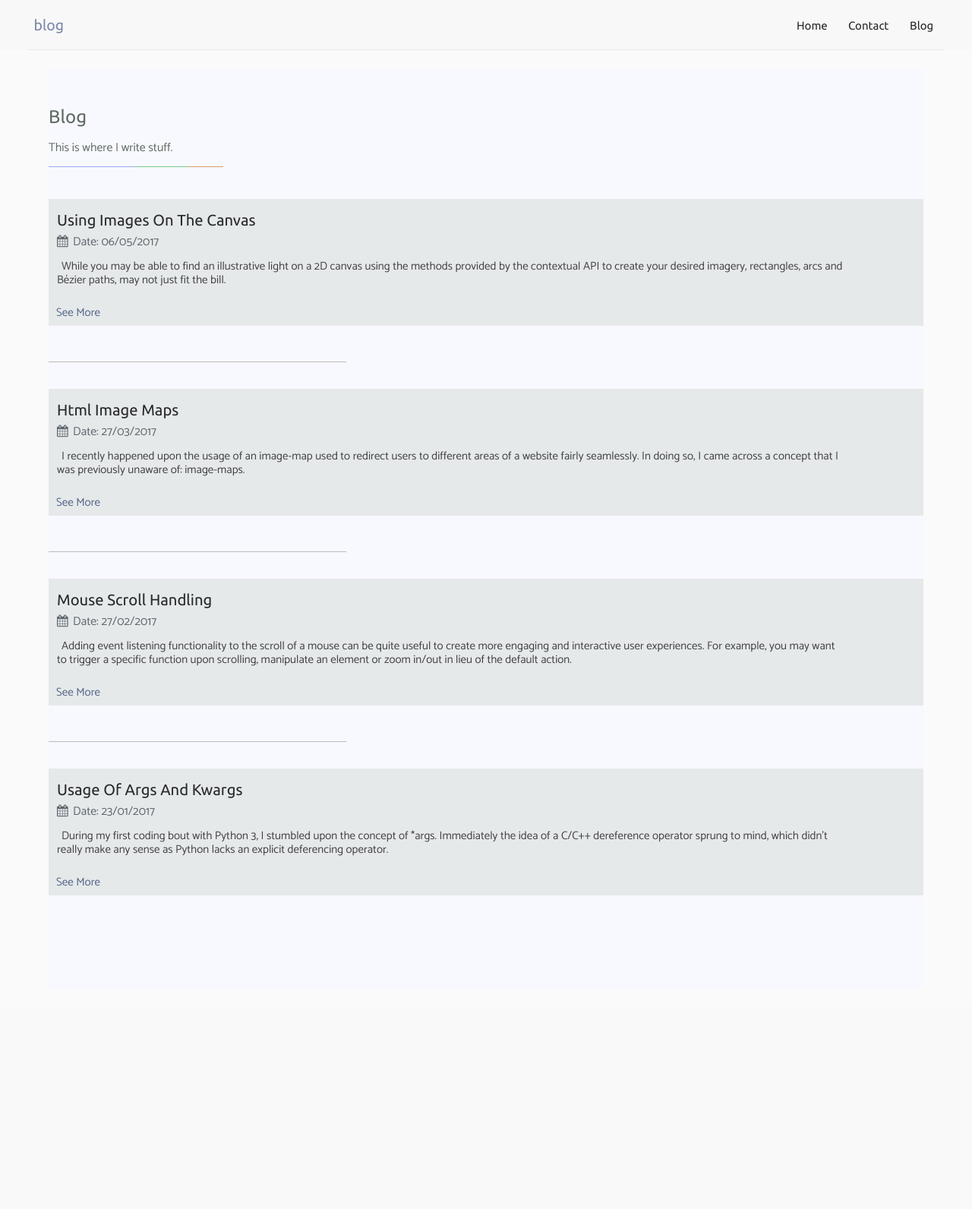
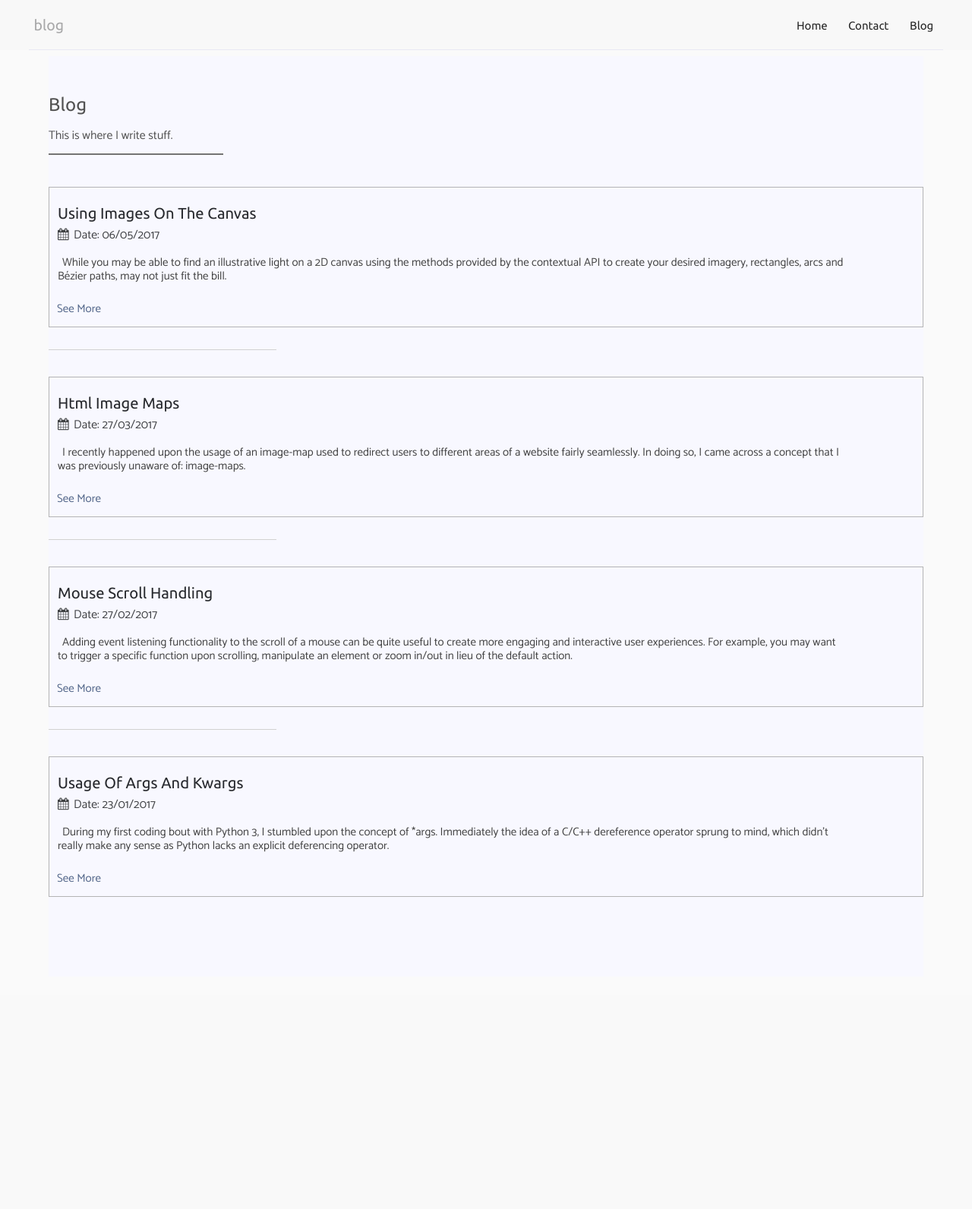
Before and after one commit to curtiszki/curtiszki.github.io, a Jekyll site: the page built from blog/index.html, in a window 1280 px wide. Shown: the whole page at 76% size. Built offline with Jekyll 4.4.1, drawn with Linux system fonts in a browser that asks for light colours.

Commit message:
blog minor aesthetic update

```diff
--- a/_sass/header.scss
+++ b/_sass/header.scss
@@ -35,8 +35,8 @@
         .hdr-txt-title-span {
 
           display: inline-block;
-          color: #7a88a9;
-          transition: color 0.2s linear;
+          color: #a8a8a9;
+          transition: color .2s linear;
         }
       }
 
@@ -44,7 +44,7 @@
 
         .hdr-txt-title-span {
 
-          color: #a9837a;
+          color: #71717b;
         }
       }
     }
@@ -72,7 +72,8 @@
           vertical-align: middle;
 
           &:before {
-            background: #aececb;
+            background: #F9F9F9;
+            border: 1px solid #E1E1E1;
             border-radius: 3px;
             bottom: 0;
             content: " ";
--- a/css/blog.scss
+++ b/css/blog.scss
@@ -29,7 +29,7 @@ table {
 .content-main {
 
   box-sizing: border-box;
-  padding: 24px 0;
+  padding: 8px 0 24px;
   word-wrap: break-word;
 }
 
@@ -58,7 +58,7 @@ table {
 
   .blog-primary-title {
 
-    color: #5f6c63;
+    color: #525252;
     text-align: left;
     padding: 28px 0 34px;
     position: relative;
@@ -77,9 +77,9 @@ table {
   }
 
   #main-title-underline {
-    background: #77cb89;
+    background: #747474;
     bottom: 18px;
-    height: 1px;
+    height: 2px;
     left: 0;
     margin-top: 0;
     min-width: 200px;
@@ -87,7 +87,7 @@ table {
     right: 0;
     width: 20%;
   }
-
+/*
   #main-title-underline:before,
   #main-title-underline:after {
     bottom: 0;
@@ -107,7 +107,7 @@ table {
     left: 80%;
     width: 20%;
   }
-
+*/
   #blog-content {
 
     padding: 24px 0px 12px;
@@ -122,8 +122,8 @@ table {
 
       .blog-item-content-wrapper {
 
-        background-color: #e6e9ea;
-        padding: 6px;
+        border: 1px solid #b4b4b4;
+        padding: 12px 6px;
 
         .blog-item-main-wrapper {
 
@@ -154,7 +154,7 @@ table {
 
               .blog-item-date {
 
-                color: #5c666c;
+                color: #404244;
                 font-size: 1.05em;
                 margin-top: 10px;
                 padding-left: 0.4em;
@@ -176,7 +176,7 @@ table {
 
               .blog-item-excerpt {
 
-                margin-top: 14px;
+                margin-top: 18px;
                 text-indent: 6px;
                 line-height: 1.2em;
                 width: 92%;
@@ -263,14 +263,14 @@ table {
     }
 
     .blog-post:not(:last-child):after {
-      background: #bab9bf;
+      background: #d1d1d1;
       bottom: 10px;
       content: '';
       height: 1px;
       left: 0;
       position: absolute;
-      min-width: 50px;
-      width: 34%;
+      min-width: 38px;
+      width: 26%;
     }
 
     .blog-post:first-child {
```
